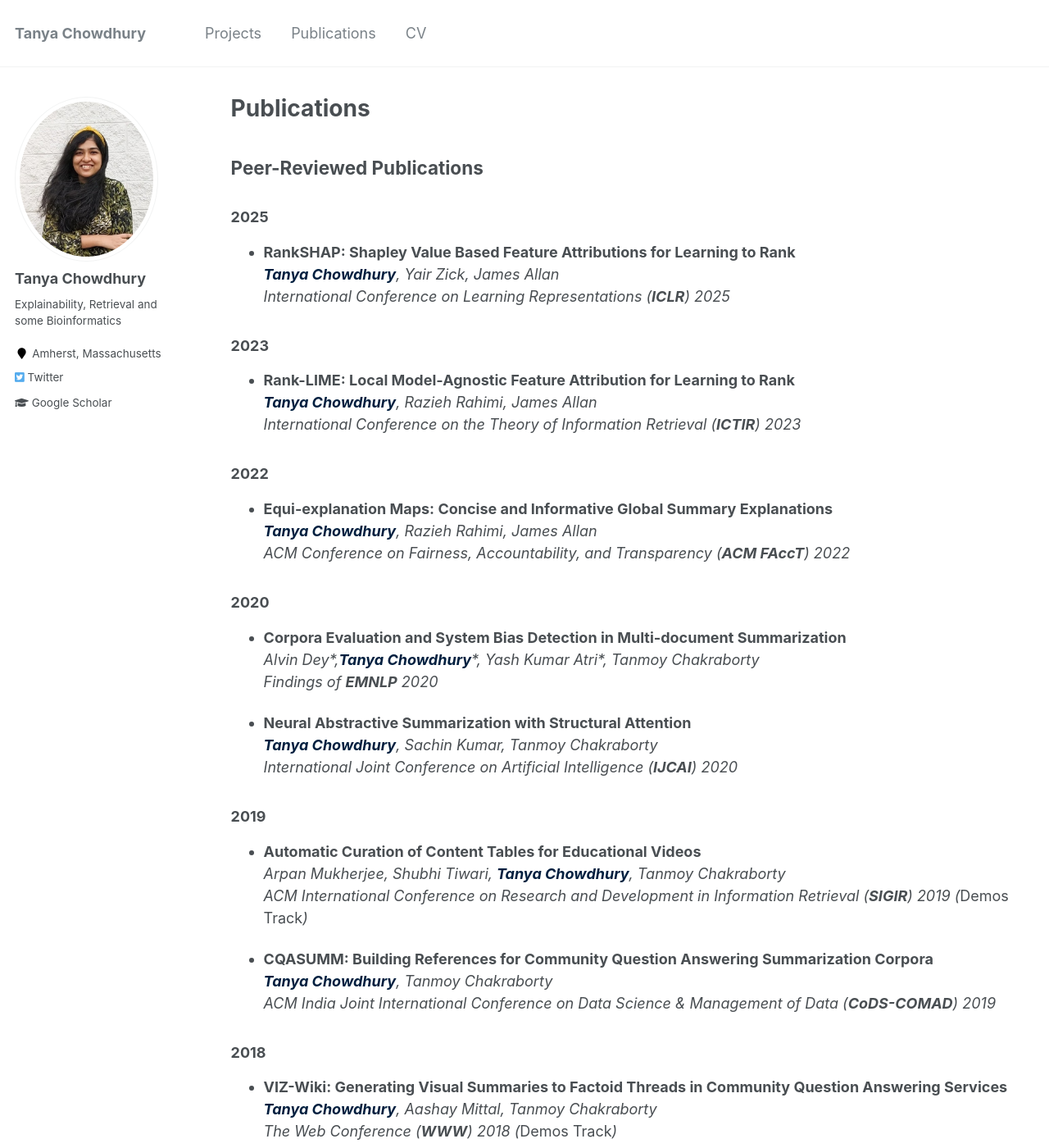
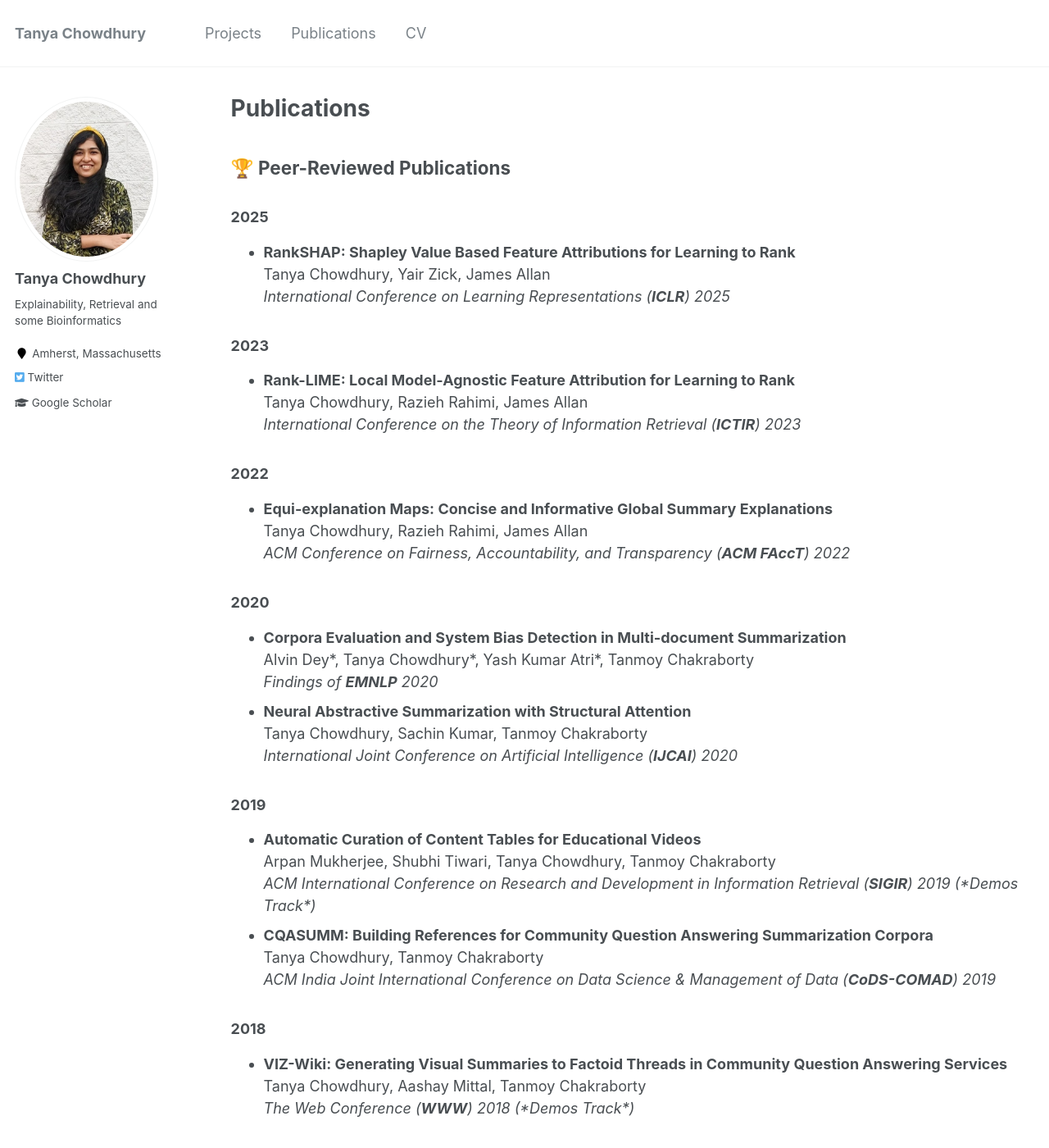
Before and after one commit to TaKneeAa/TaKneeAa.github.io, a Jekyll site: the page built from _pages/publications.md, in a window 1280 px wide and 1400 px high. Shown: the whole window at 82% size. Built offline with Jekyll 4.4.1, drawn with Linux system fonts in a browser that asks for light colours.

Commit message:
css changes

```diff
--- a/_pages/publications.md
+++ b/_pages/publications.md
@@ -5,42 +5,64 @@ permalink: /publications/
 author_profile: true
 ---
 
-## Peer-Reviewed Publications
+## 🏆 Peer-Reviewed Publications
 
-### 2025
-- **RankSHAP: Shapley Value Based Feature Attributions for Learning to Rank**
-  *<span style="color:#001F3F; font-weight:bold;">Tanya Chowdhury</span>, Yair Zick, James Allan*
-  *International Conference on Learning Representations (**ICLR**) 2025*
+<div class="publications">
 
-### 2023
-- **Rank-LIME: Local Model-Agnostic Feature Attribution for Learning to Rank**
-  *<span style="color:#001F3F; font-weight:bold;">Tanya Chowdhury</span>, Razieh Rahimi, James Allan*
-  *International Conference on the Theory of Information Retrieval (**ICTIR**) 2023*
+  <h3>2025</h3>
+  <ul>
+    <li><strong>RankSHAP: Shapley Value Based Feature Attributions for Learning to Rank</strong><br>
+      <span class="author"><span class="highlight-name">Tanya Chowdhury</span>, Yair Zick, James Allan</span><br>
+      <em>International Conference on Learning Representations (<b>ICLR</b>) 2025</em>
+    </li>
+  </ul>
 
-### 2022
-- **Equi-explanation Maps: Concise and Informative Global Summary Explanations**
-  *<span style="color:#001F3F; font-weight:bold;">Tanya Chowdhury</span>, Razieh Rahimi, James Allan*
-  *ACM Conference on Fairness, Accountability, and Transparency (**ACM FAccT**) 2022*
+  <h3>2023</h3>
+  <ul>
+    <li><strong>Rank-LIME: Local Model-Agnostic Feature Attribution for Learning to Rank</strong><br>
+      <span class="author"><span class="highlight-name">Tanya Chowdhury</span>, Razieh Rahimi, James Allan</span><br>
+      <em>International Conference on the Theory of Information Retrieval (<b>ICTIR</b>) 2023</em>
+    </li>
+  </ul>
 
-### 2020
-- **Corpora Evaluation and System Bias Detection in Multi-document Summarization**
-  *Alvin Dey\*,<span style="color:#001F3F; font-weight:bold;">Tanya Chowdhury</span>\*, Yash Kumar Atri\*, Tanmoy Chakraborty*
-  *Findings of **EMNLP** 2020*
+  <h3>2022</h3>
+  <ul>
+    <li><strong>Equi-explanation Maps: Concise and Informative Global Summary Explanations</strong><br>
+      <span class="author"><span class="highlight-name">Tanya Chowdhury</span>, Razieh Rahimi, James Allan</span><br>
+      <em>ACM Conference on Fairness, Accountability, and Transparency (<b>ACM FAccT</b>) 2022</em>
+    </li>
+  </ul>
 
-- **Neural Abstractive Summarization with Structural Attention**
-  *<span style="color:#001F3F; font-weight:bold;">Tanya Chowdhury</span>, Sachin Kumar, Tanmoy Chakraborty*
-  *International Joint Conference on Artificial Intelligence (**IJCAI**) 2020*
+  <h3>2020</h3>
+  <ul>
+    <li><strong>Corpora Evaluation and System Bias Detection in Multi-document Summarization</strong><br>
+      <span class="author">Alvin Dey*, <span class="highlight-name">Tanya Chowdhury*</span>, Yash Kumar Atri*, Tanmoy Chakraborty</span><br>
+      <em>Findings of <b>EMNLP</b> 2020</em>
+    </li>
+    <li><strong>Neural Abstractive Summarization with Structural Attention</strong><br>
+      <span class="author"><span class="highlight-name">Tanya Chowdhury</span>, Sachin Kumar, Tanmoy Chakraborty</span><br>
+      <em>International Joint Conference on Artificial Intelligence (<b>IJCAI</b>) 2020</em>
+    </li>
+  </ul>
 
-### 2019
-- **Automatic Curation of Content Tables for Educational Videos**
-  *Arpan Mukherjee, Shubhi Tiwari, <span style="color:#001F3F; font-weight:bold;">Tanya Chowdhury</span>, Tanmoy Chakraborty*
-  *ACM International Conference on Research and Development in Information Retrieval (**SIGIR**) 2019 (*Demos Track*)*
+  <h3>2019</h3>
+  <ul>
+    <li><strong>Automatic Curation of Content Tables for Educational Videos</strong><br>
+      <span class="author">Arpan Mukherjee, Shubhi Tiwari, <span class="highlight-name">Tanya Chowdhury</span>, Tanmoy Chakraborty</span><br>
+      <em>ACM International Conference on Research and Development in Information Retrieval (<b>SIGIR</b>) 2019 (*Demos Track*)</em>
+    </li>
+    <li><strong>CQASUMM: Building References for Community Question Answering Summarization Corpora</strong><br>
+      <span class="author"><span class="highlight-name">Tanya Chowdhury</span>, Tanmoy Chakraborty</span><br>
+      <em>ACM India Joint International Conference on Data Science & Management of Data (<b>CoDS-COMAD</b>) 2019</em>
+    </li>
+  </ul>
 
-- **CQASUMM: Building References for Community Question Answering Summarization Corpora**
-  *<span style="color:#001F3F; font-weight:bold;">Tanya Chowdhury</span>, Tanmoy Chakraborty*
-  *ACM India Joint International Conference on Data Science & Management of Data (**CoDS-COMAD**) 2019*
+  <h3>2018</h3>
+  <ul>
+    <li><strong>VIZ-Wiki: Generating Visual Summaries to Factoid Threads in Community Question Answering Services</strong><br>
+      <span class="author"><span class="highlight-name">Tanya Chowdhury</span>, Aashay Mittal, Tanmoy Chakraborty</span><br>
+      <em>The Web Conference (<b>WWW</b>) 2018 (*Demos Track*)</em>
+    </li>
+  </ul>
 
-### 2018
-- **VIZ-Wiki: Generating Visual Summaries to Factoid Threads in Community Question Answering Services**
-  *<span style="color:#001F3F; font-weight:bold;">Tanya Chowdhury</span>, Aashay Mittal, Tanmoy Chakraborty*
-  *The Web Conference (**WWW**) 2018 (*Demos Track*)*
+</div>
```
Also changed, not shown: _pages/about.md (+11 -5 lines).
